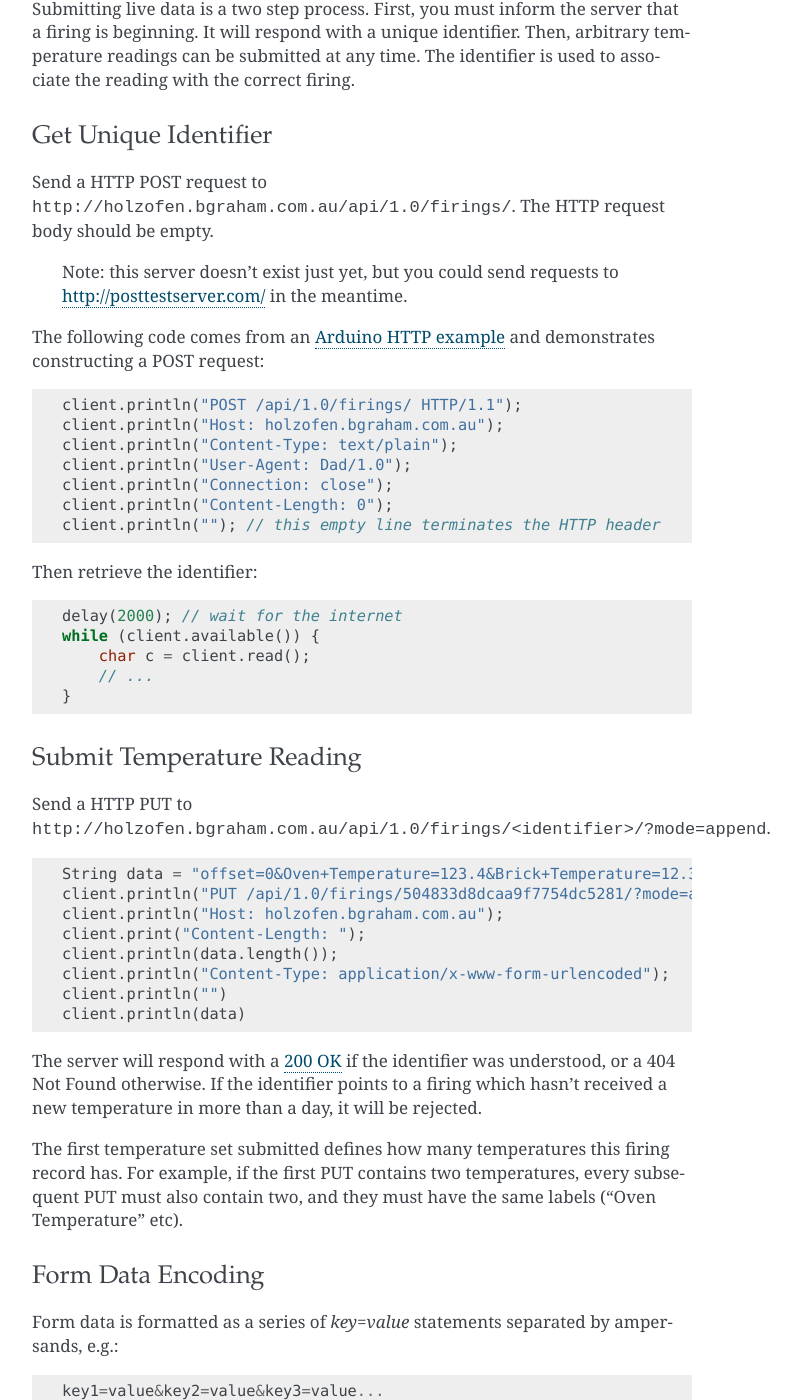
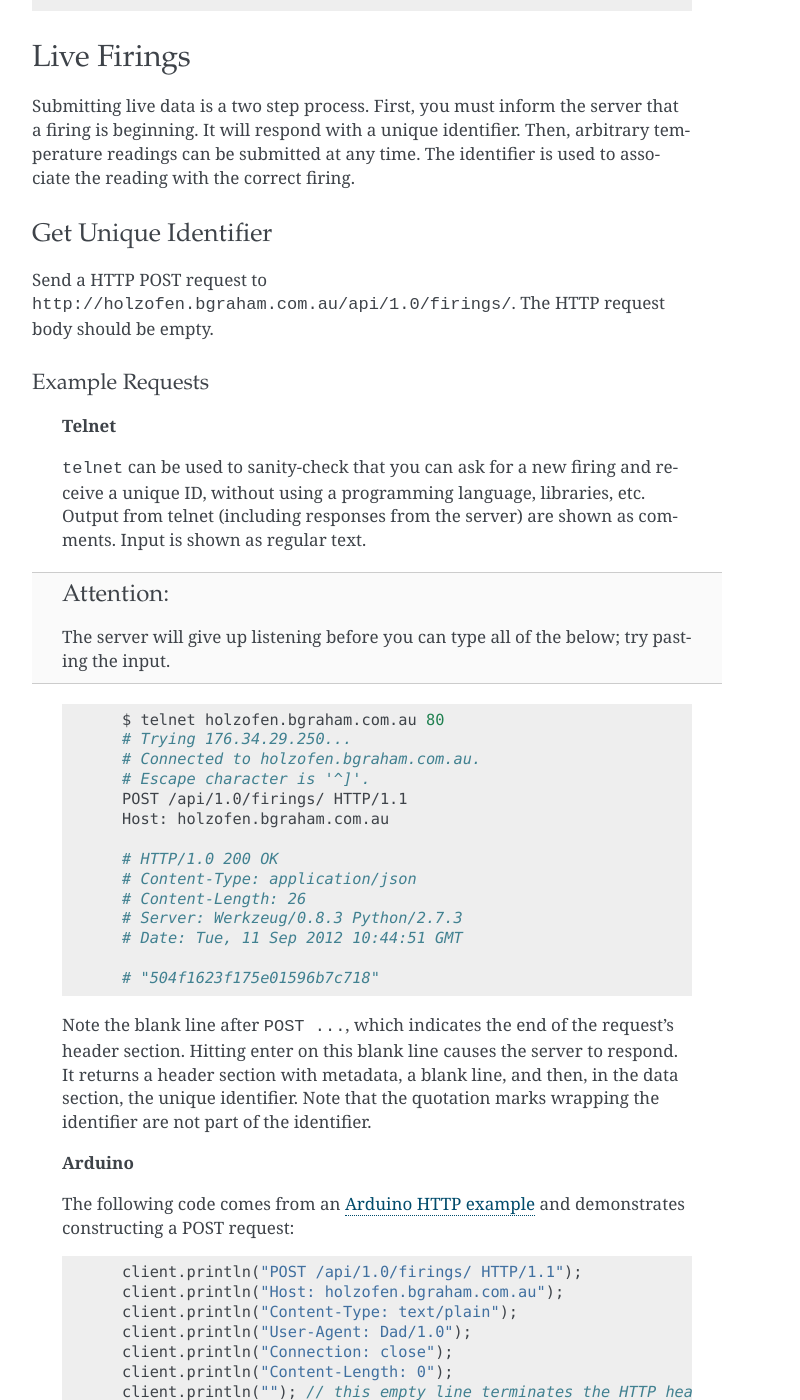
Before and after one commit to bennullgraham/Holzofen, a Sphinx documentation site: the page built from docs/api.rst, in a window 1280 px wide and 1400 px high, scrolled down 1654 px. Shown: the whole window, without its empty margins (388-1188 px from the left). Built offline with Sphinx 7.4.7, drawn with Linux system fonts in a browser that asks for light colours; some of the changed text lies outside the part shown.

Commit message:
updated documentation

```diff
--- a/docs/api.rst
+++ b/docs/api.rst
@@ -77,49 +81,115 @@ Get Unique Identifier
 
 Send a HTTP POST request to ``http://holzofen.bgraham.com.au/api/1.0/firings/``. The HTTP request body should be empty.
 
-  Note: this server doesn't exist just yet, but you could send requests to `http://posttestserver.com/ <http://posttestserver.com/>`_ in the meantime.
+Example Requests
+-----------------
+  **Telnet**
 
-The following code comes from an `Arduino HTTP example <http://snipplr.com/view/57138/http-post-from-arduino-wifly-library/>`_ and demonstrates constructing a POST request:
+  ``telnet`` can be used to sanity-check that you can ask for a new firing and receive a unique ID, without using a programming language, libraries, etc. Output from telnet (including responses from the server) are shown as comments. Input is shown as regular text.
 
-.. code-block:: c
+  .. attention::
+    The server will give up listening before you can type all of the below; try pasting the input.
 
-  client.println("POST /api/1.0/firings/ HTTP/1.1");
-  client.println("Host: holzofen.bgraham.com.au");
-  client.println("Content-Type: text/plain");
-  client.println("User-Agent: Dad/1.0");
-  client.println("Connection: close");
-  client.println("Content-Length: 0");
-  client.println(""); // this empty line terminates the HTTP header
+  .. code-block:: bash
 
-Then retrieve the identifier:
+    $ telnet holzofen.bgraham.com.au 80
+    # Trying 176.34.29.250...
+    # Connected to holzofen.bgraham.com.au.
+    # Escape character is '^]'.
+    POST /api/1.0/firings/ HTTP/1.1
+    Host: holzofen.bgraham.com.au
 
-.. code-block:: c
+    # HTTP/1.0 200 OK
+    # Content-Type: application/json
+    # Content-Length: 26
+    # Server: Werkzeug/0.8.3 Python/2.7.3
+    # Date: Tue, 11 Sep 2012 10:44:51 GMT
 
-  delay(2000); // wait for the internet
-  while (client.available()) {
-      char c = client.read();
-      // ...
-  }
+    # "504f1623f175e01596b7c718"
+
+  Note the blank line after ``POST ...``, which indicates the end of the request's header section. Hitting enter on this blank line causes the server to respond. It returns a header section with metadata, a blank line, and then, in the data section, the unique identifier. Note that the quotation marks wrapping the identifier are not part of the identifier.
+
+  **Arduino**
+
+  The following code comes from an `Arduino HTTP example <http://snipplr.com/view/57138/http-post-from-arduino-wifly-library/>`_ and demonstrates constructing a POST request:
+
+  .. code-block:: c
+
+    client.println("POST /api/1.0/firings/ HTTP/1.1");
+    client.println("Host: holzofen.bgraham.com.au");
+    client.println("Content-Type: text/plain");
+    client.println("User-Agent: Dad/1.0");
+    client.println("Connection: close");
+    client.println("Content-Length: 0");
+    client.println(""); // this empty line terminates the HTTP header
+
+  Then retrieve the identifier:
+
+  .. code-block:: c
+
+    delay(2000); // wait for the internet
+    while (client.available()) {
+        char c = client.read();
+        // ...
+    }
+
+  The response is in the same format as the request: a metadata section and a data section, separated by a blank line. You will need logic to read in and discard the metadata, though checking that the first line contains "200 OK" is a good idea.
 
 Submit Temperature Reading
 ==========================
 
 Send a HTTP PUT to ``http://holzofen.bgraham.com.au/api/1.0/firings/<identifier>/?mode=append``.
 
-.. code-block:: c
+Example Requests
+----------------
 
-  String data = "offset=0&Oven+Temperature=123.4&Brick+Temperature=12.3
-  client.println("PUT /api/1.0/firings/504833d8dcaa9f7754dc5281/?mode=append")
-  client.println("Host: holzofen.bgraham.com.au");
-  client.print("Content-Length: ");
-  client.println(data.length());
-  client.println("Content-Type: application/x-www-form-urlencoded");
-  client.println("")
-  client.println(data)
+  **Telnet**
 
-The server will respond with a `200 OK <http://www.w3.org/Protocols/rfc2616/rfc2616-sec10.html#sec10.2.1>`_ if the identifier was understood, or a 404 Not Found otherwise. If the identifier points to a firing which hasn't received a new temperature in more than a day, it will be rejected.
+  .. attention::
+    The server will give up listening before you can type all of the below; try pasting the input. Also, note the ``Content-Length: ...`` header must reflect the length of data actually sent in the request body.
 
-The first temperature set submitted defines how many temperatures this firing record has. For example, if the first PUT contains two temperatures, every subsequent PUT must also contain two, and they must have the same labels ("Oven Temperature" etc).
+  .. code-block:: bash
+
+    $ telnet holzofen.bgraham.com.au 80
+    # Trying 176.34.29.250...
+    # Connected to holzofen.bgraham.com.au.
+    # Escape character is '^]'.
+    Host: holzofen.bgraham.com.au
+    PUT /api/1.0/firings/504f1623f175e01596b7c718?mode=append HTTP/1.1
+    Host: holzofen.bgraham.com.au
+    Content-Length: 56
+    Content-Type: application/x-www-form-urlencoded
+
+    offset=30&Oven+Temperature=223.4&Brick+Temperature=32.33
+    # HTTP/1.0 200 OK
+    # Content-Type: application/json
+    # Content-Length: 26
+    # Server: Werkzeug/0.8.3 Python/2.7.3
+    # Date: Tue, 11 Sep 2012 12:41:09 GMT
+
+    # "504f1623f175e01596b7c718"
+
+  The firing ``504f1623f17...`` has now been updated.
+
+  **Arduino**
+
+  .. code-block:: c
+
+    String data = "offset=0&Oven+Temperature=123.4&Brick+Temperature=12.3
+    client.println("PUT /api/1.0/firings/504833d8dcaa9f7754dc5281/?mode=append")
+    client.println("Host: holzofen.bgraham.com.au");
+    client.print("Content-Length: ");
+    client.println(data.length());
+    client.println("Content-Type: application/x-www-form-urlencoded");
+    client.println("")
+    client.println(data)
+
+  The server will respond with a `200 OK <http://www.w3.org/Protocols/rfc2616/rfc2616-sec10.html#sec10.2.1>`_ and a response body containing the unique identifier if the identifier was understood, or a 404 Not Found otherwise.
+
+  .. note::
+    If the identifier points to a firing which hasn't received a new temperature in more than a day, it will be rejected.
+
+  The first temperature set submitted defines how many temperatures this firing record has. For example, if the first PUT contains two temperatures, every subsequent PUT must also contain two, and they must have the same labels ("Oven Temperature" etc).
 
 Form Data Encoding
 ==================
```
Also changed, not shown: other parts of docs/api.rst (+6 -2 lines).
